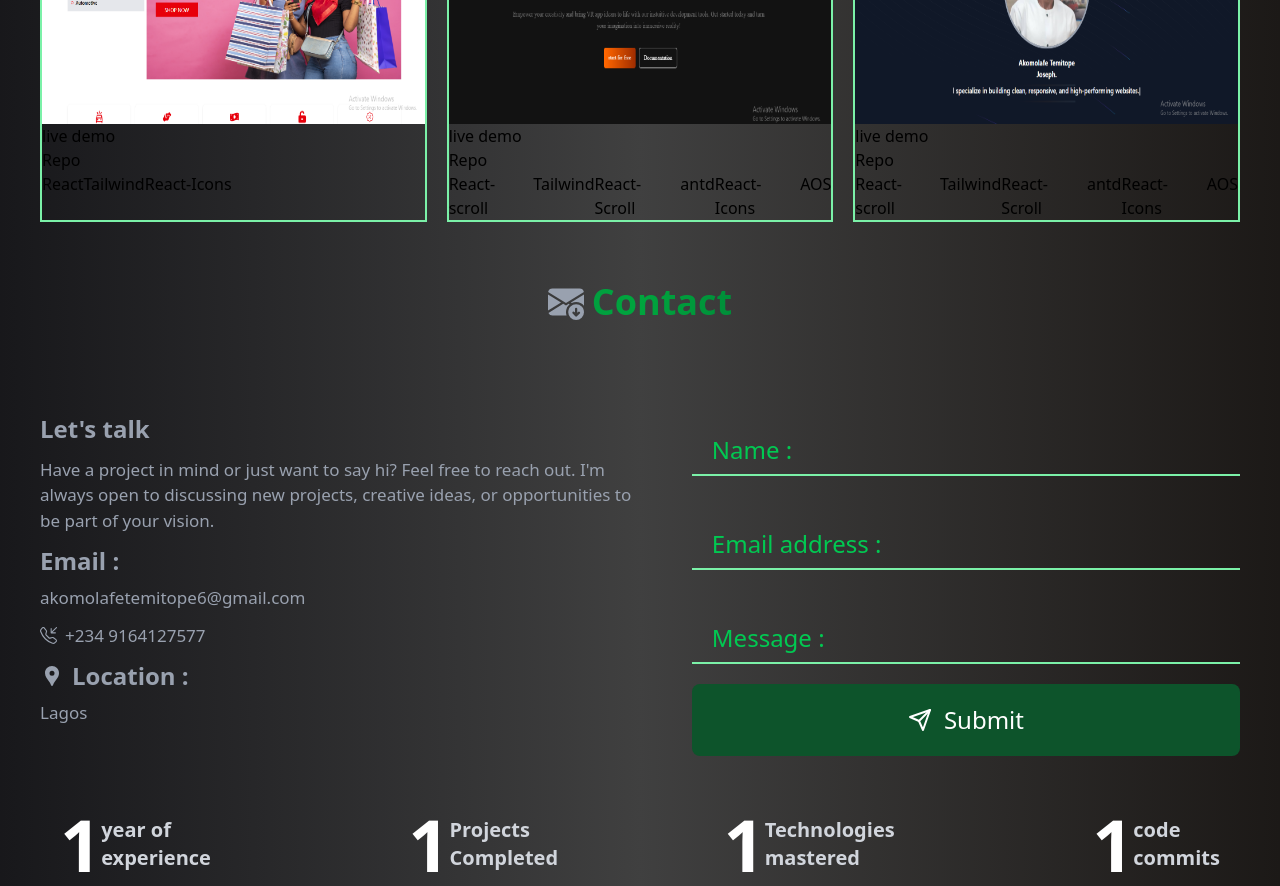
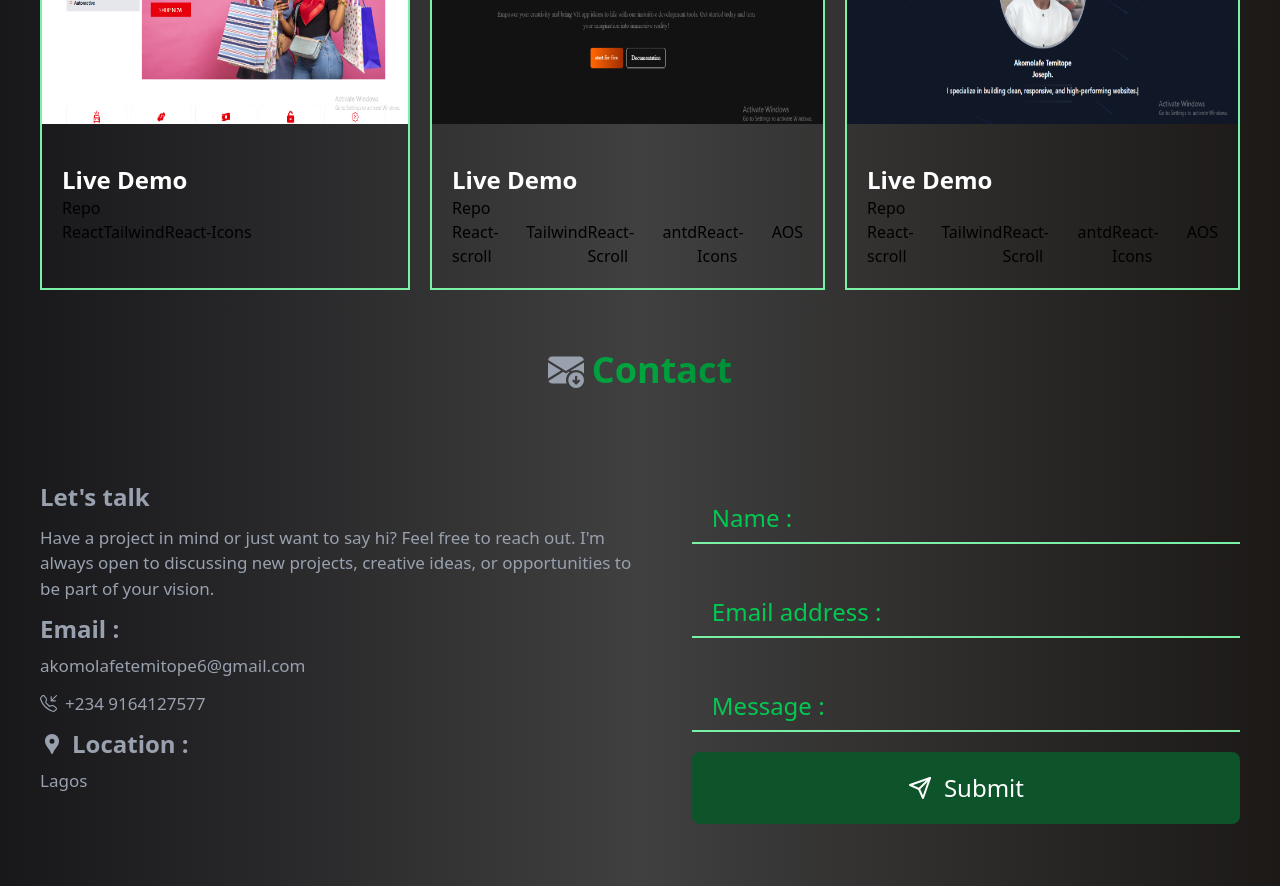
Before and after one commit to akomolafetemitopejoseph/portfolio-2, a React (Vite) app: page / in a window 1280 px wide. Shown: the part 2740-3626 px from the top of the page. Built offline with nearby package versions, Linux system fonts and the light colour scheme.

Commit message:
updates changes

```diff
--- a/src/Components/Work.jsx
+++ b/src/Components/Work.jsx
@@ -64,8 +64,8 @@ const Work = () => {
               />
             </div>
             {/* //NOTE: correction need to be made here ON THE E-COMMANCE PAGE*/}
-            <div>
-              <div>{project.liveDemo}</div>
+            <div className="m-5">
+              <div className="text-white font-bold text-xl lg:text-2xl mt-5 lg:mt-10 capitalize">{project.liveDemo}</div>
               <h1>{project.repo}</h1>
               <div className="flex">
                 <h1>{project.react}</h1>
```
